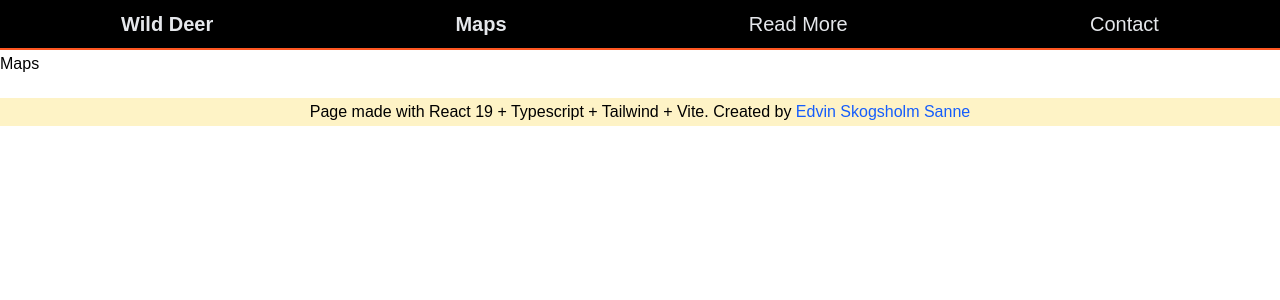
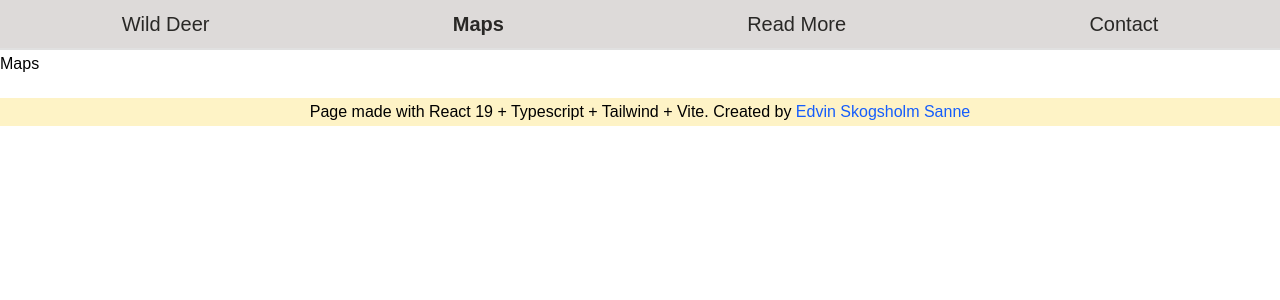
Before and after one commit to Acasez/wild-deer-page, a React (Vite) app: page /wilddeer/Maps in a window 1280 px wide. Shown: the top 300 px of the page. Built offline with nearby package versions, Linux system fonts and the light colour scheme.

Commit message:
Header styling

```diff
--- a/src/components/Header.tsx
+++ b/src/components/Header.tsx
@@ -5,10 +5,7 @@ export default function MainHeader() {
   const headerRoutes = routes.filter((route) => route.createHeader);
 
   return (
-    <nav
-      className="bg-black text-text-light border-striking border-b-2"
-      role="navigation"
-    >
+    <nav className="bg-bg-norse border-bg-quartz border-b-2" role="navigation">
       <ul className="flex list-none w-full p-0 m-0 max-md:flex-col max-md:w-full md:flex-wrap md:justify-center xl:flex-nowrap">
         {headerRoutes.map((route) => (
           <li
@@ -18,7 +15,7 @@ export default function MainHeader() {
             <NavLink
               to={route.path || "/"}
               end={route.path === "" || route.path === "/index"}
-              className="block text-text-light no-underline whitespace-nowrap overflow-hidden text-ellipsis transition-all duration-300 hover:text-gray-300 [&.active]:font-bold"
+              className="block overflow-hidden text-ellipsis transition-all duration-300 hover:text-gray-300 [&.active]:font-bold text-text-flavor"
             >
               {route.header || "Dashboard"}
             </NavLink>
--- a/src/index.css
+++ b/src/index.css
@@ -12,6 +12,7 @@
   --color-bg-quartz: #e0e0e0;
   --color-bg-stone-border: #4a5565;
   --color-bg-obsidian: #1c2634;
+  --color-bg-norse: #dddad9;
 
   --color-text: #888888;
   --color-text-rule: #c8a78a;
--- a/src/routes/config.ts
+++ b/src/routes/config.ts
@@ -10,7 +10,7 @@ interface RouteConfig {
 
 export const routes: RouteConfig[] = [
   {
-    path: "/wilddeer/",
+    path: "/wilddeer/WildDeer",
     component: lazy(() => import("../pages/WildDeer")),
     header: "Wild Deer",
     createHeader: true,
```
